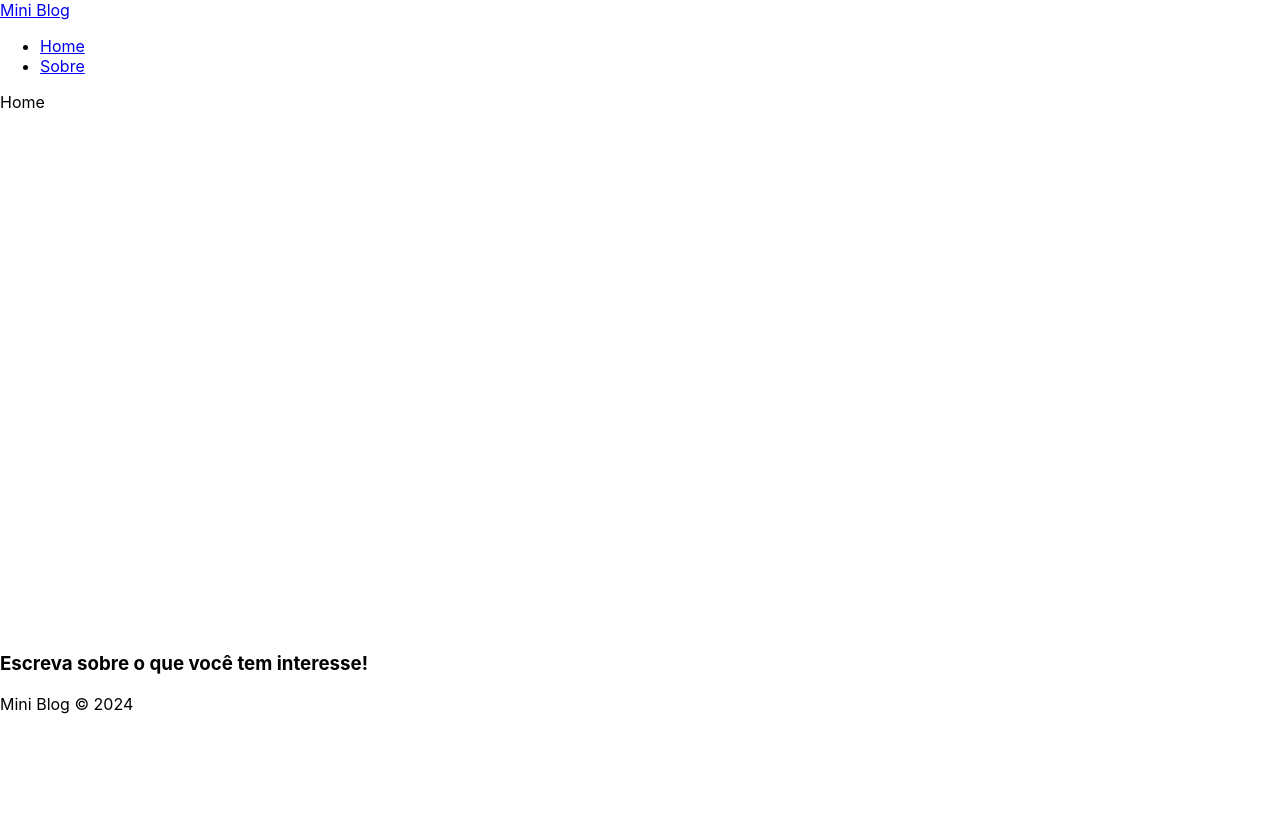
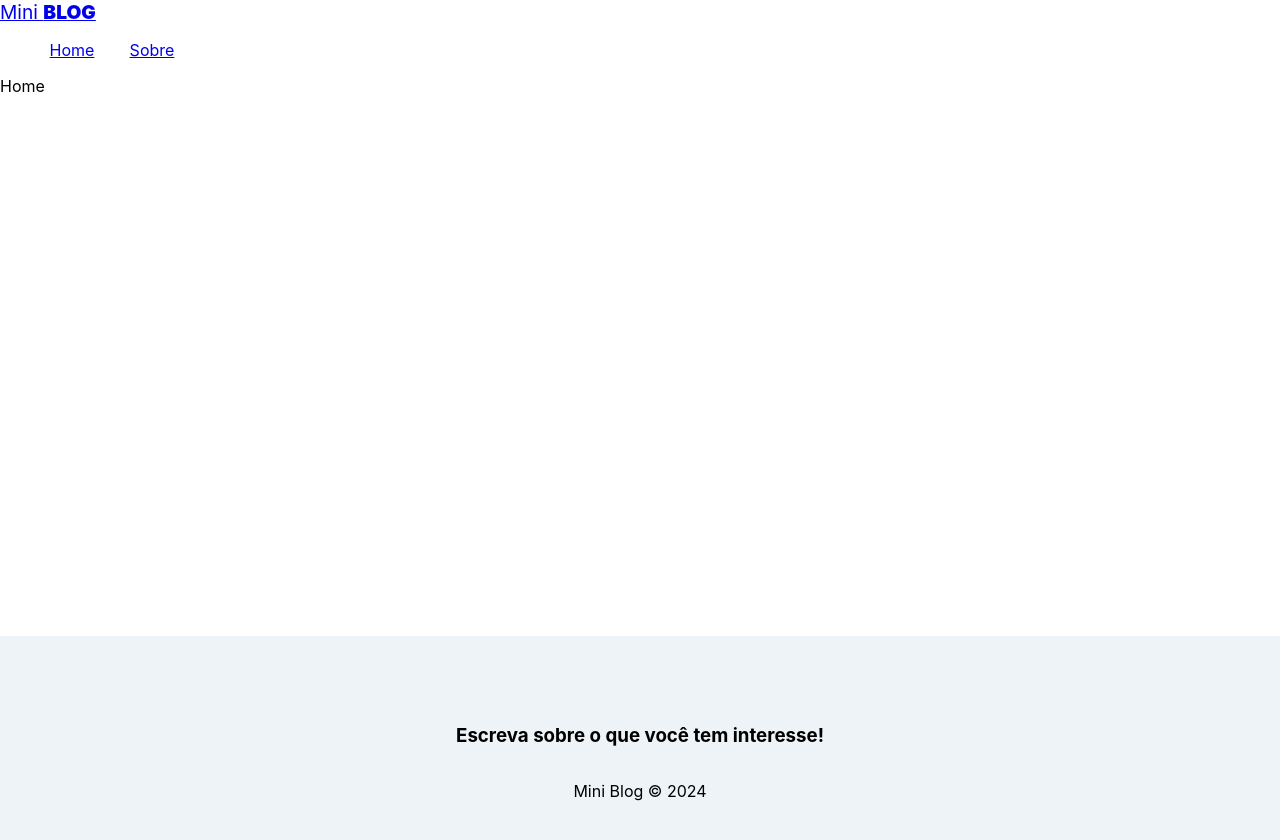
Before and after one commit to GuidoStocco/MiniBlog, a React (Create React App) app: page / in a window 1280 px wide. Shown: the top 840 px of the page. Before the commit the page ends 800 px from the top, so only its background shows below. Built offline with nearby package versions, Linux system fonts and the light colour scheme.

Commit message:
css navbar e footer

```diff
--- a/src/App.js
+++ b/src/App.js
@@ -8,7 +8,7 @@
 import Home from './pages/home/Home';
 
 //Components
-import Navbar from './components/Navbar';
+import Navbar from './components/Navbar'
 import Footer from './components/Footer';
 
 function App() {
--- a/src/components/Footer.js
+++ b/src/components/Footer.js
@@ -3,7 +3,7 @@
 
 const Footer = () => {
     return(
-        <footer>
+        <footer className={styles.footer}>
             <h3>Escreva sobre o que você tem interesse!</h3>
             <p>Mini Blog &copy; 2024</p>
         </footer>
--- a/src/components/Footer.module.css
+++ b/src/components/Footer.module.css
@@ -0,0 +1,8 @@
+footer{
+    height: 250px;
+    display: flex;
+    flex-direction: column;
+    align-items: center;
+    justify-content: center;
+    background-color: #edf3f6;
+}
--- a/src/components/Navbar.js
+++ b/src/components/Navbar.js
@@ -4,11 +4,11 @@
 
 const Navbar = () => {
     return(
-        <nav>
-            <NavLink to='/'>
+        <nav className={styles.navbar}>
+            <NavLink to='/' className={styles.brand}>
                 Mini <span>Blog</span>
             </NavLink>
-            <ul>
+            <ul className={styles.links_list}>
                 <li>
                     <NavLink to='/'>Home</NavLink>
                 </li>
--- a/src/components/Navbar.module.css
+++ b/src/components/Navbar.module.css
@@ -0,0 +1,34 @@
+navbar{
+    display: flex;
+    box-shadow: rgba(0,0,0, .15) 0px -2px 10px 0px;
+    justify-content: space-between;
+    align-items: center;
+    padding: .5em 2em;
+}
+
+.brand{
+    font-size: 1.2em;
+}
+
+.brand span{
+    font-weight: 900;
+    text-transform: uppercase;
+}
+
+.links_list{
+    display: flex;
+    list-style: none;
+}
+
+.links_list li{
+    margin-right: 1em;
+}
+
+.links_list li a{
+    padding: .4em .6em;
+}
+
+.active{
+    background-color: #000;
+    color: #fff;
+}
```
